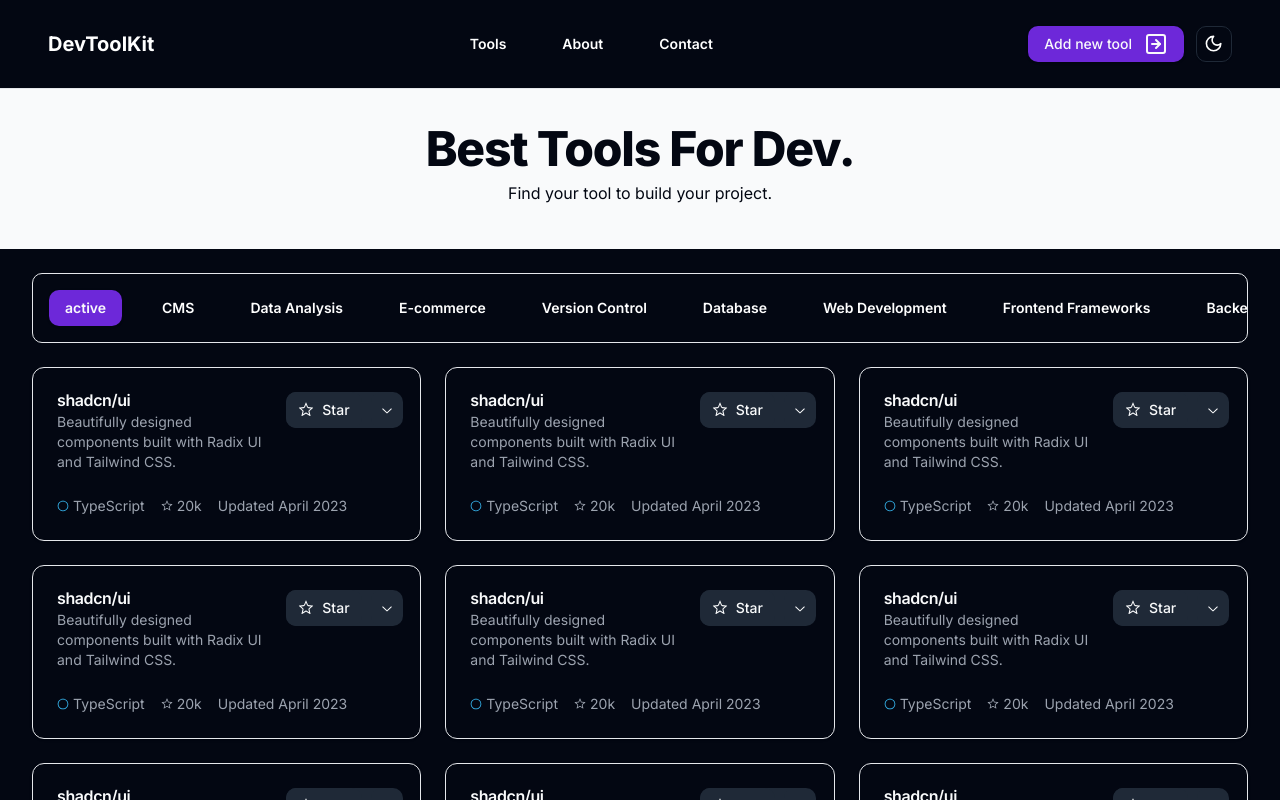
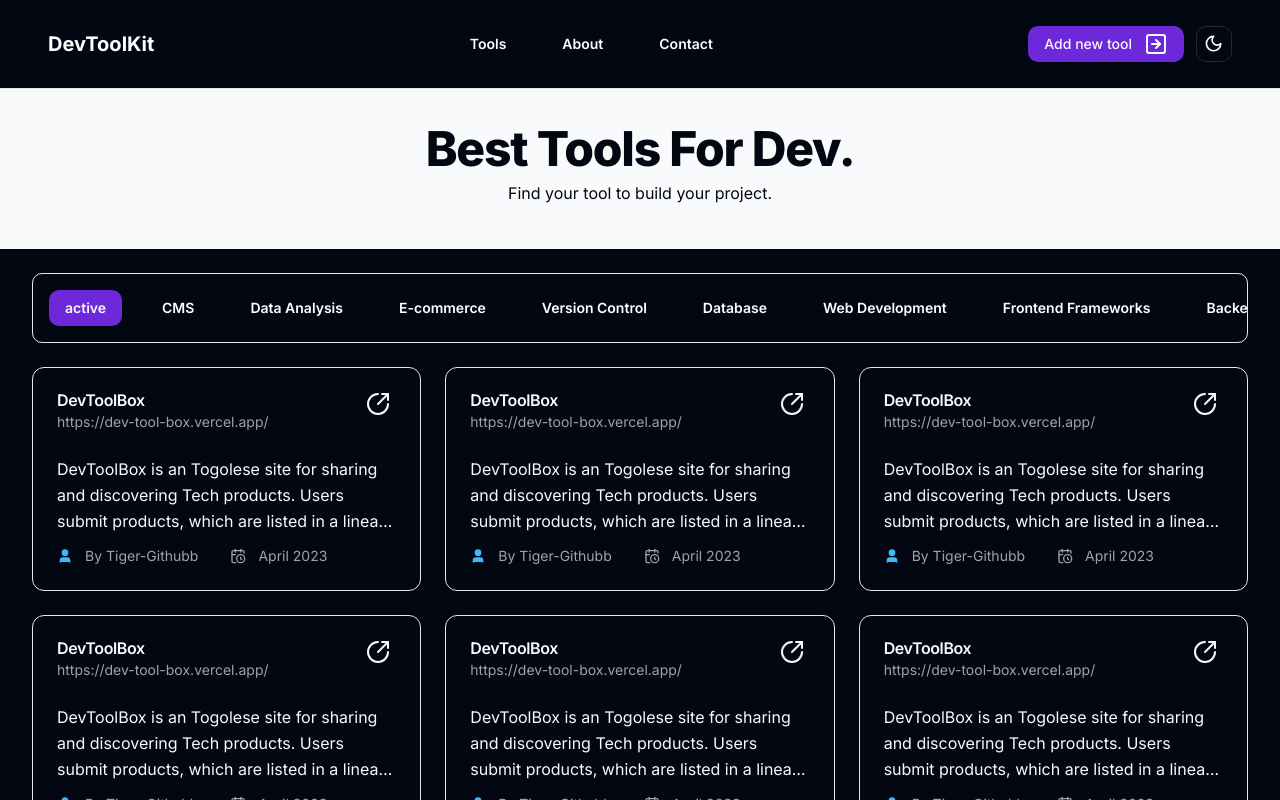
Before and after one commit to tiger-githubb/DevToolBox, a Next.js app: page / in a window 1280 px wide. Shown: the top 800 px of the page. Built offline with nearby package versions, Linux system fonts and the light colour scheme.

Commit message:
v1 of toolcard

```diff
--- a/components/ToolCard.tsx
+++ b/components/ToolCard.tsx
@@ -23,62 +23,61 @@ import {
   DropdownMenuTrigger,
 } from "@/components/ui/dropdown-menu";
 import { Separator } from "@/components/ui/separator";
+import Link from "next/link";
+import { ArrowUpRightFromCircle, CalendarClock, User } from "lucide-react";
+import {
+  Tooltip,
+  TooltipContent,
+  TooltipProvider,
+  TooltipTrigger,
+} from "@/components/ui/tooltip";
 
 export function ToolCard() {
   return (
     <Card>
-      <CardHeader className="grid grid-cols-[1fr_110px] items-start gap-4 space-y-0">
+      <CardHeader className="grid grid-cols-[1fr_30px] items-start gap-4 space-y-0">
         <div className="space-y-1">
-          <CardTitle>shadcn/ui</CardTitle>
-          <CardDescription>
-            Beautifully designed components built with Radix UI and Tailwind
-            CSS.
+          <CardTitle className="hover:underline">DevToolBox</CardTitle>
+          <CardDescription className="hover:underline">
+            <Link href="https://dev-tool-box.vercel.app/" target="bank">
+              https://dev-tool-box.vercel.app/
+            </Link>
           </CardDescription>
         </div>
-        <div className="flex items-center space-x-1 rounded-md bg-secondary text-secondary-foreground">
-          <Button variant="secondary" className="px-3 shadow-none">
-            <StarIcon className="mr-2 h-4 w-4" />
-            Star
-          </Button>
-          <Separator orientation="vertical" className="h-[20px]" />
-          <DropdownMenu>
-            <DropdownMenuTrigger asChild>
-              <Button variant="secondary" className="px-2 shadow-none">
-                <ChevronDownIcon className="h-4 w-4 text-secondary-foreground" />
-              </Button>
-            </DropdownMenuTrigger>
-            <DropdownMenuContent
-              align="end"
-              alignOffset={-5}
-              className="w-[200px]"
-              forceMount
-            >
-              <DropdownMenuLabel>Suggested Lists</DropdownMenuLabel>
-              <DropdownMenuSeparator />
-              <DropdownMenuCheckboxItem checked>
-                Future Ideas
-              </DropdownMenuCheckboxItem>
-              <DropdownMenuCheckboxItem>My Stack</DropdownMenuCheckboxItem>
-              <DropdownMenuCheckboxItem>Inspiration</DropdownMenuCheckboxItem>
-              <DropdownMenuSeparator />
-              <DropdownMenuItem>
-                <PlusIcon className="mr-2 h-4 w-4" /> Create List
-              </DropdownMenuItem>
-            </DropdownMenuContent>
-          </DropdownMenu>
+        <div className=" rounded">
+          <TooltipProvider>
+            <Tooltip>
+              <Link href="https://dev-tool-box.vercel.app/" target="bank">
+                <TooltipTrigger>
+                  <ArrowUpRightFromCircle />
+                </TooltipTrigger>
+              </Link>
+              <TooltipContent>
+                <p>Visit Website</p>
+              </TooltipContent>
+            </Tooltip>
+          </TooltipProvider>
         </div>
       </CardHeader>
       <CardContent>
+        <div className="mb-3">
+          <p className="line-clamp-3  lg:leading-relaxed">
+            {" "}
+            DevToolBox is an Togolese site for sharing and discovering Tech
+            products. Users submit products, which are listed in a linear format
+            by day.
+          </p>
+        </div>
         <div className="flex space-x-4 text-sm text-muted-foreground">
           <div className="flex items-center">
-            <CircleIcon className="mr-1 h-3 w-3 fill-sky-400 text-sky-400" />
-            TypeScript
+            <User className="mr-3 h-4 w-4 fill-sky-400 text-sky-400" />
+            By Tiger-Githubb
           </div>
-          <div className="flex items-center">
-            <StarIcon className="mr-1 h-3 w-3" />
-            20k
+          <div className="flex items-center"></div>
+          <div className="flex justify-center items-center">
+            <CalendarClock className="h-4 w-4 mr-3" />
+            April 2023
           </div>
-          <div>Updated April 2023</div>
         </div>
       </CardContent>
     </Card>
```
